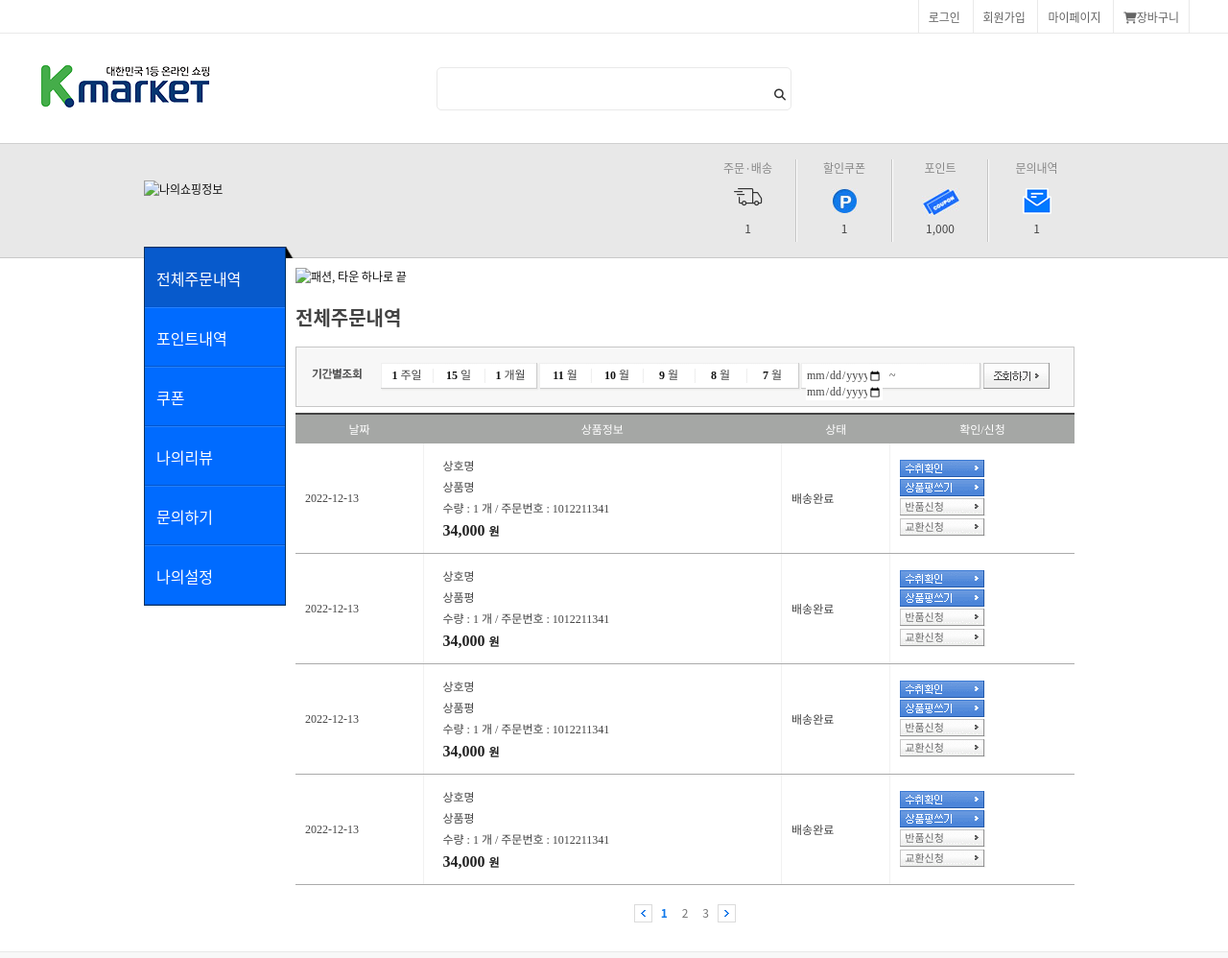
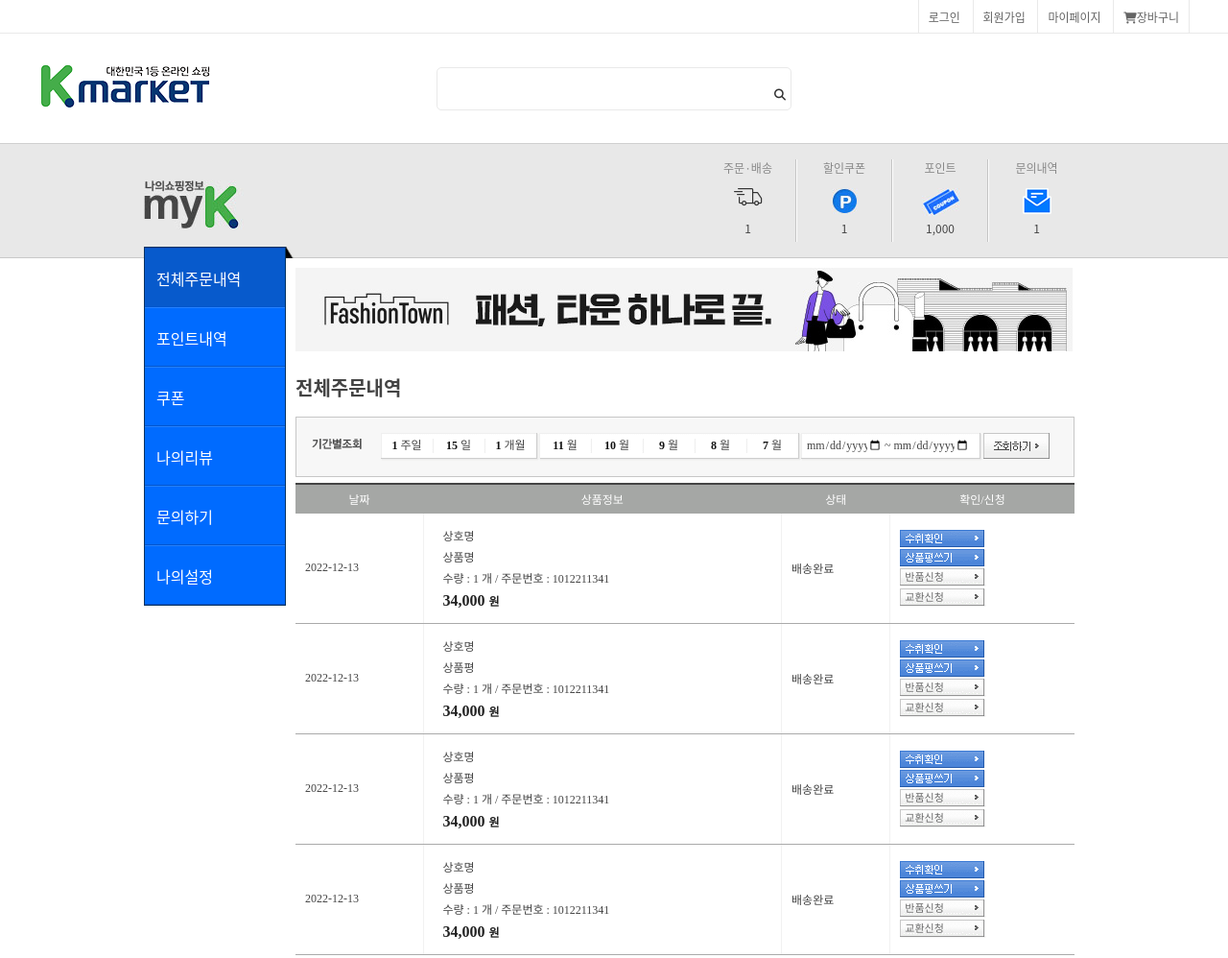
Before and after one commit to khm9990503/Kmarket2, a plain HTML site: page Kmarket2(HTML)/my/ordered.html in a window 1280 px wide. Shown: the top 998 px of the page at 96% size. Drawn offline with Linux system fonts and the light colour scheme.

Commit message:
my-ordered, member-css 수정 2023-02-10

```diff
--- a/Kmarket2(HTML)/member/css/member.css
+++ b/Kmarket2(HTML)/member/css/member.css
@@ -3,6 +3,7 @@
     padding: 0;
     margin: 0;
     font: normal 12px '고딕';
+    outline: none;
 }
 ul, ol {list-style: none;}
 a {text-decoration: none;color: black;}
@@ -150,6 +151,7 @@ header > .logo > div > a {
     background-image: url(../img/member_btn_login.gif);
     font-size: 0;
     border: none;
+    cursor: pointer;
 }
 
 #member > .login > form > span {
@@ -164,10 +166,12 @@ header > .logo > div > a {
     bottom: -20px;
     color: #676767;
     margin-right: 2px;
+    cursor: pointer;
 }
 
 #member > .login > form > span > label > input[type="checkbox"]{
     margin-right: 4px;
+
 }
 
 #member > .login > form > span a {
--- a/Kmarket2(HTML)/my/ordered.html
+++ b/Kmarket2(HTML)/my/ordered.html
@@ -424,7 +424,7 @@ footer p > strong {
 }
 #my > .ordered > section > article > .byDate > p > span {
     display: inline-block;
-    margin: 0 4px;
+    margin: 0 -1px;
 }
 #my > .ordered > section > article > .byDate input[type=date] {
     width: 80px;
@@ -583,7 +583,7 @@ footer p > strong {
             <nav>
                 <div>
                     <a href="#">
-                        <img src="../img/" alt="나의쇼핑정보">
+                        <img src="../img/my_logo.jpg" alt="나의쇼핑정보">
                     </a>
                     <ol>
                         <li>
@@ -637,7 +637,7 @@ footer p > strong {
                 </ul>
                 <section>
                     <a href="#">
-                        <img src="" alt="패션, 타운 하나로 끝" class="banner">
+                        <img src="../img/my_banner1.jpg" alt="패션, 타운 하나로 끝" class="banner">
                     </a>
                     <article>
                         <h3>전체주문내역</h3>
@@ -849,7 +849,7 @@ footer p > strong {
               <li><a href="#">전자금융거래약관</a></li>
             </ul>
             <div>
-              <p><img src="/Kmarket2(HTML)/img/footer_logo.png" alt="로고" /></p>
+              <p><img src="../img/footer_logo.png" alt="로고" /></p>
               <p>
                 <strong>(주)KMARKET</strong><br />
                 부산시 강남구 테헤란로 152 (역삼동 강남파이낸스센터)<br />
```
Also changed, not shown: Kmarket2(HTML)/my/point.html (+5 -0 lines).
